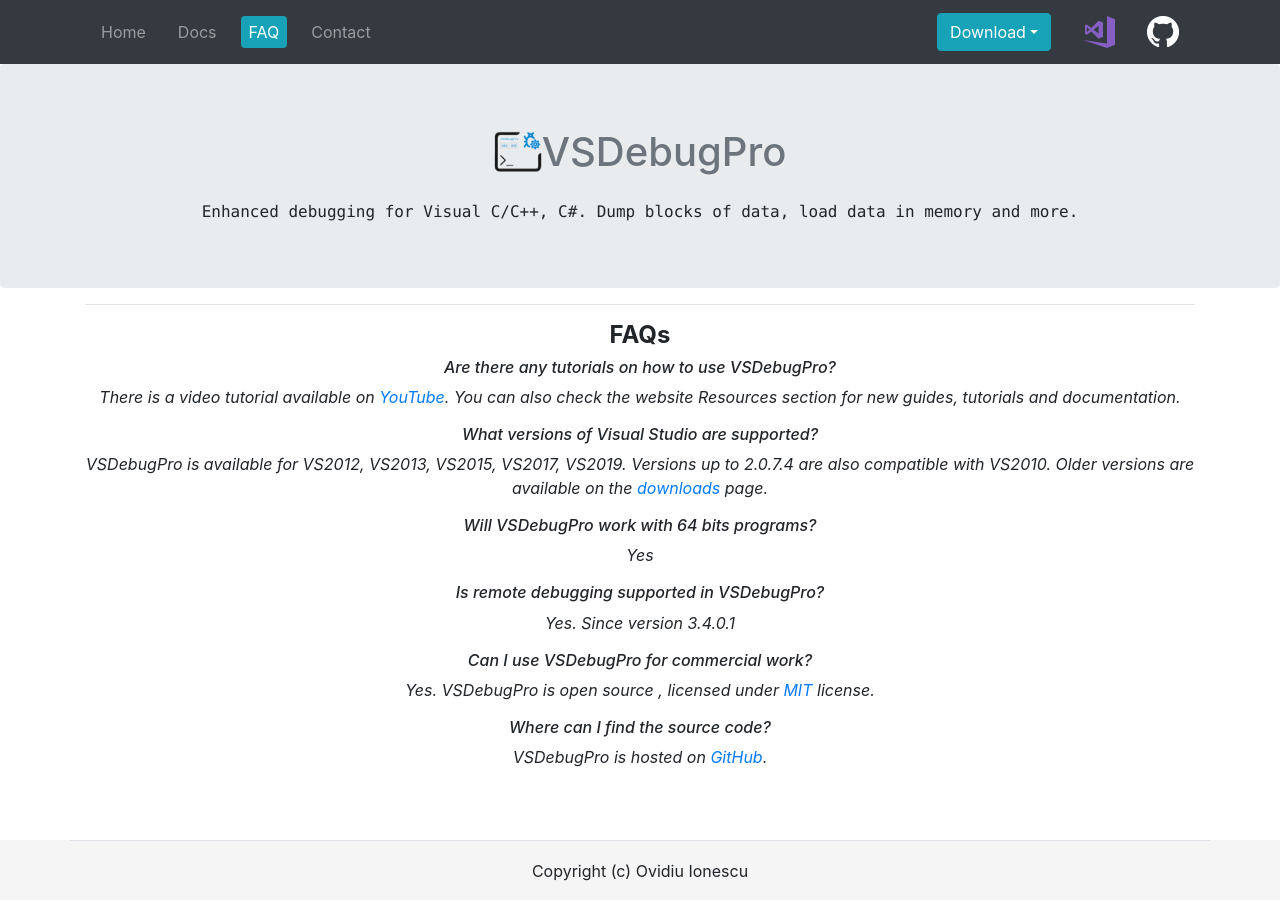
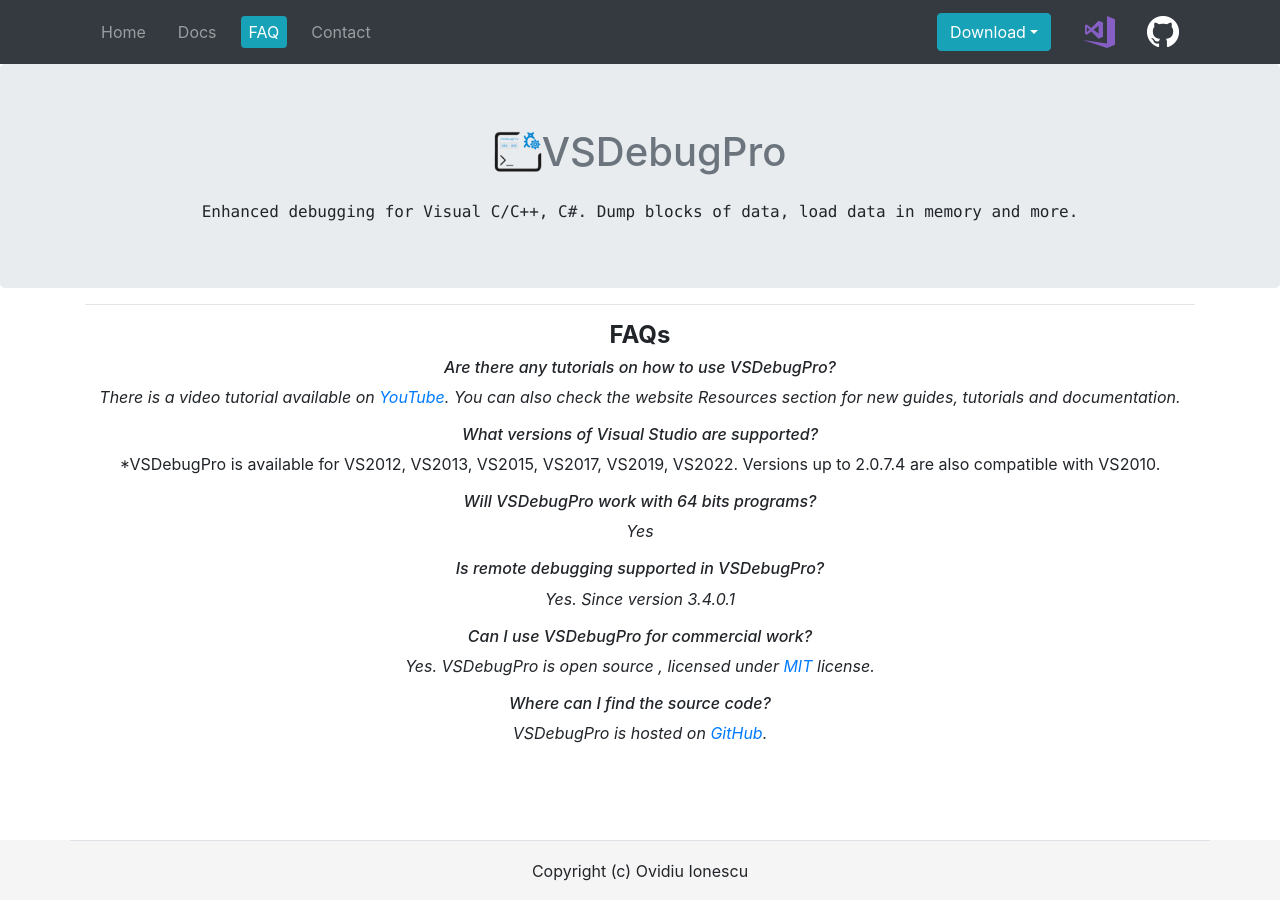
Before and after one commit to ovidiuvio/www.vsdebug.pro, a Jekyll site: the page built from pages/faq.md, in a window 1280 px wide. Built offline with Jekyll 4.4.1, drawn with Linux system fonts in a browser that asks for light colours.

Commit message:
small updates

```diff
--- a/pages/faq.md
+++ b/pages/faq.md
@@ -17,8 +17,7 @@ description: Get answers to frequently asked questions about VSDebugPro. Find in
 
 ###### *What versions of Visual Studio are supported?*
 {: align="center"}
-*VSDebugPro is available for VS2012, VS2013, VS2015, VS2017, VS2019. Versions up to 2.0.7.4 are also compatible with VS2010.
-Older versions are available on the [downloads](/pages/downloads.html) page.*
+*VSDebugPro is available for VS2012, VS2013, VS2015, VS2017, VS2019, VS2022. Versions up to 2.0.7.4 are also compatible with VS2010.
 {: align="center"}
 
 ###### *Will VSDebugPro work with 64 bits programs?*
```
Also changed, not shown: marketplace.md (+4 -4 lines).
